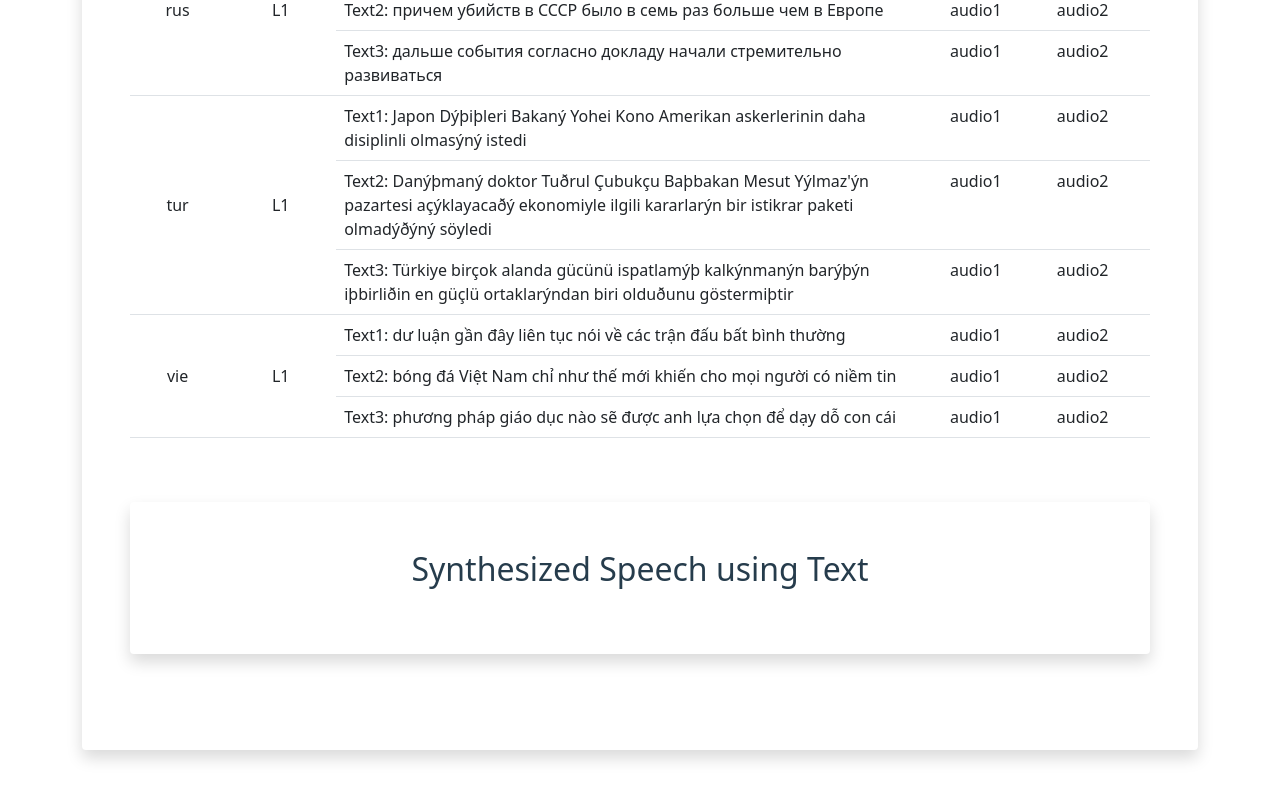
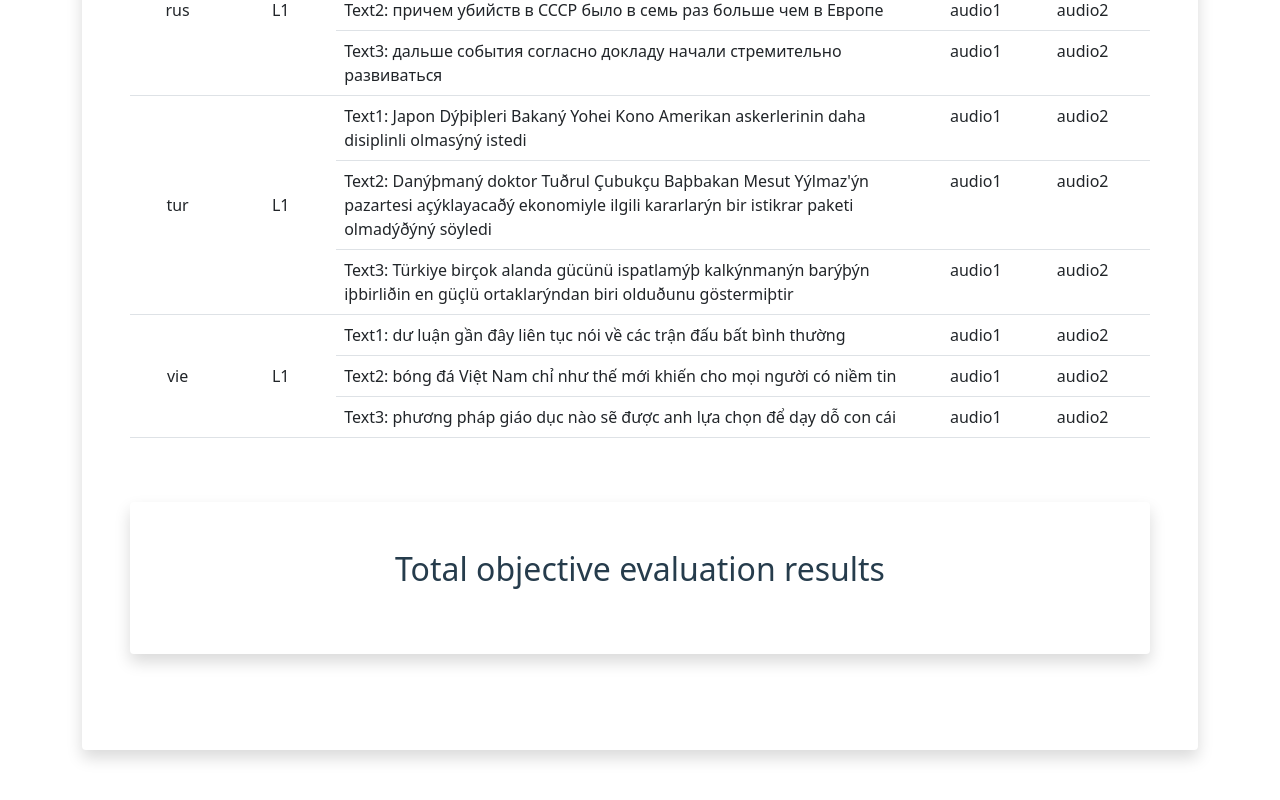
Before and after one commit to ISanonymous123456/ISanonymous123456.github.io, a plain HTML site: page index.html in a window 1280 px wide. Shown: the part 3669-4469 px from the top of the page. Drawn offline with Linux system fonts and the light colour scheme.

Commit message:
Update index.html

```diff
--- a/index.html
+++ b/index.html
@@ -59,7 +59,7 @@
       <ul>
         <li><a href="#Fine-tune">Fine-tune method</a></li>
         <li><a href="#Fine-samples">Samples</a></li>
-        <li><a href="#tts-samples">Total objective evaluation results</a></li>
+        <li><a href="#tts-results">Total objective evaluation results</a></li>
       </ul>
 	</p>
 
@@ -381,7 +381,7 @@
 
 
 <div class="container pt-5 mt-5 shadow p-5 mb-5 bg-white rounded">
-	<h2 id="tts-samples" style="text-align: center;">Synthesized Speech using Text</h2>
+	<h2 id="tts-results" style="text-align: center;">Total objective evaluation results</h2>
 
 
 </div>
```
